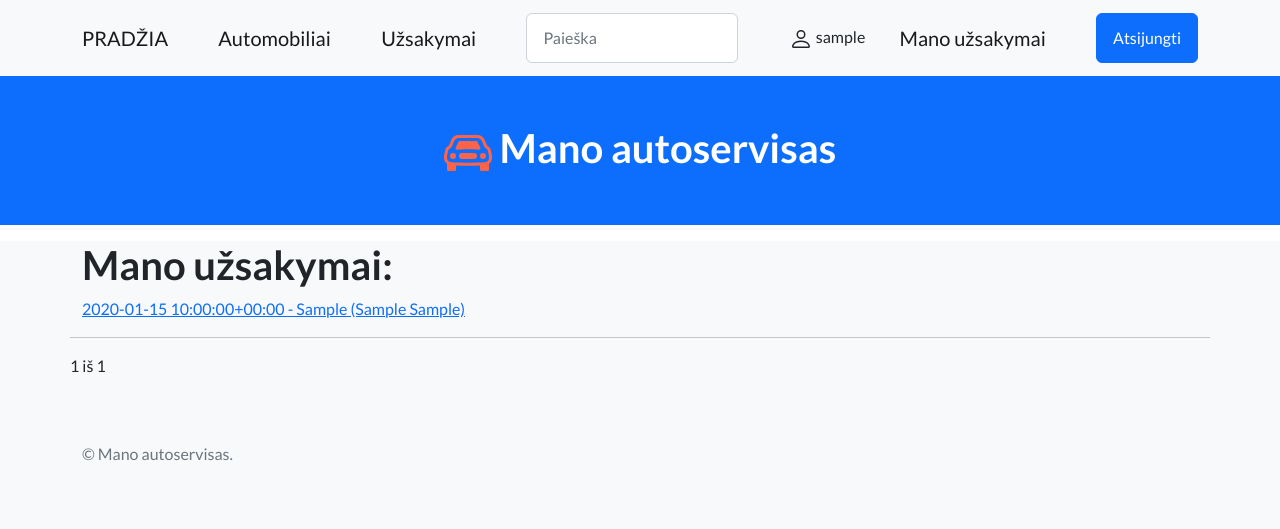
After one commit to DonatasNoreika/my_autoservice_202410, a Django app: page /userorders/ in a window 1280 px wide. The commit adds this page. Shown: the top 529 px of the page. Run offline with Django 5.2, Linux system fonts and the light colour scheme; a user stored in the database is signed in; tables that the repository leaves empty hold one stand-in row (values such as "Sample post"); some libraries are stand-ins or nearby versions.

Commit message:
7: + Padaryti meniu punktą "Mano Užsakymai", kuris vestų į puslapį, kuriame prisijungęs vartotojas galėtų matyti tik savo užsakymus. + Paspaudus ant užsakymo, vartotojas patektų į išsamų jo aprašymą (galima - į anksčiau sukurtą).

```diff
--- a/mysite/autoservice/templates/base.html
+++ b/mysite/autoservice/templates/base.html
@@ -36,6 +36,7 @@
                     </svg>
                     {{ user.get_username }}
                 </a>
+                <a class="navbar-brand" href="{% url 'userorders' %}">Mano užsakymai</a>
                 <form method="post" action="{% url 'logout' %}">
                     {% csrf_token %}
                     <button class="btn btn-primary" type="submit">Atsijungti</button>
--- /dev/null
+++ b/mysite/autoservice/templates/user_orders.html
@@ -0,0 +1,28 @@
+{% extends 'base.html' %}
+
+{% block 'title' %}Mano užsakymai{% endblock %}
+
+{% block 'content' %}
+<h1>Mano užsakymai:</h1>
+{% for order in orders %}
+<a href="{% url 'order' order.pk %}"><p>{{ order }}</p></a>
+<hr>
+{% endfor %}
+  <div class="pagination">
+    <span class="step-links">
+        {% if page_obj.has_previous %}
+            <a href="?page=1">&laquo; pirmas</a>
+            <a href="?page={{ page_obj.previous_page_number }}">atgal</a>
+        {% endif %}
+
+        <span class="current">
+            {{ page_obj.number }} iš {{ page_obj.paginator.num_pages }}
+        </span>
+
+        {% if page_obj.has_next %}
+            <a href="?page={{ page_obj.next_page_number }}">pirmyn</a>
+            <a href="?page={{ page_obj.paginator.num_pages }}">paskutinis &raquo;</a>
+        {% endif %}
+    </span>
+</div>
+{% endblock %}
--- a/mysite/autoservice/urls.py
+++ b/mysite/autoservice/urls.py
@@ -6,7 +6,8 @@ urlpatterns = [
     path("", views.index, name="index"),
     path("cars/", views.cars, name="cars"),
     path("cars/<int:car_id>", views.car, name="car"),
+    path("search/", views.search, name="search"),
     path("orders/", views.OrderListView.as_view(), name="orders"),
     path("orders/<int:pk>", views.OrderDetailView.as_view(), name="order"),
-    path("search/", views.search, name="search"),
+    path("userorders/", views.UserOrderListView.as_view(), name="userorders"),
 ]
--- a/mysite/autoservice/views.py
+++ b/mysite/autoservice/views.py
@@ -1,3 +1,4 @@
+from django.contrib.auth.mixins import LoginRequiredMixin
 from django.shortcuts import render
 from django.views.generic import ListView, DetailView
 from django.core.paginator import Paginator
@@ -52,3 +53,13 @@ def search(request):
         "cars": cars_search_results,
     }
     return render(request, template_name="search.html", context=context)
+
+
+class UserOrderListView(LoginRequiredMixin, ListView):
+    model = Order
+    template_name = "user_orders.html"
+    context_object_name = "orders"
+    paginate_by = 4
+
+    def get_queryset(self):
+        return Order.objects.filter(client=self.request.user)
```
